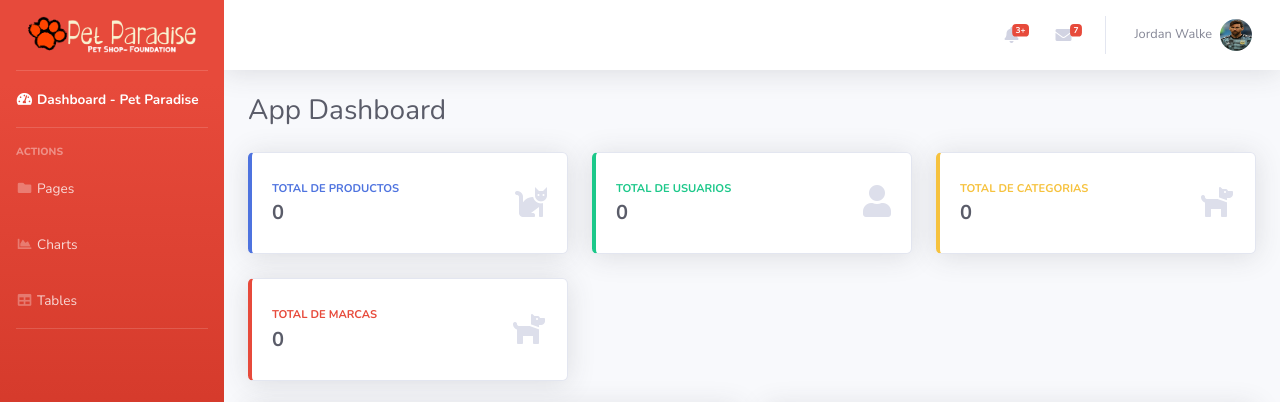
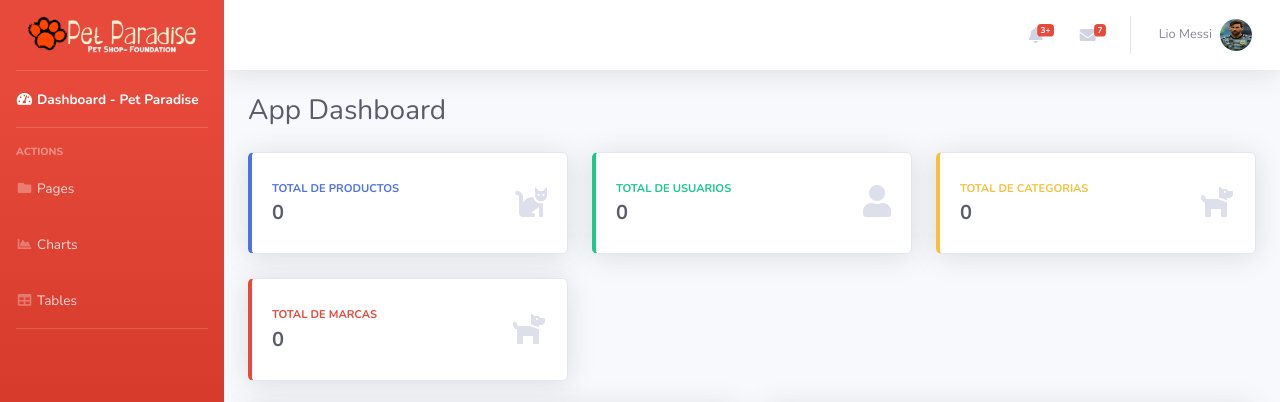
Before and after one commit to petparadiseg3/dashboard-react, a React app: page / in a window 1280 px wide. Shown: the top 402 px of the page. Built offline with nearby package versions, Linux system fonts and the light colour scheme; no server answers.

Commit message:
Cambio de visuales

```diff
--- a/public/index.html
+++ b/public/index.html
@@ -3,7 +3,7 @@
   <head>
     <meta charset="utf-8">
     <meta name="viewport" content="width=device-width, initial-scale=1">
-    <title>Dashboard DH-Movies - Admin</title>
+    <title>Dashboard - Pet Paradise</title>
 
     <!-- Custom fonts for this dashboard -->
     <link href="https://cdnjs.cloudflare.com/ajax/libs/font-awesome/5.12.1/css/all.min.css" rel="stylesheet">
--- a/src/components/ContentWrapper.js
+++ b/src/components/ContentWrapper.js
@@ -14,6 +14,7 @@ function ContentWrapper() {
         async function dataProducts() {
             const response = await fetch("http://localhost:3001/api/products");
             const data = await response.json();
+            console.log(data);
             setTableRowsData(data.products);
         }
         dataProducts();
--- a/src/components/TopBar.js
+++ b/src/components/TopBar.js
@@ -38,7 +38,7 @@ function TopBar(){
 						{/*<!-- Nav Item - User Information -->*/}
 						<li className="nav-item dropdown no-arrow">
 							<a className="nav-link dropdown-toggle" href="/" id="userDropdown">
-								<span className="mr-2 d-none d-lg-inline text-gray-600 small">Jordan Walke</span>
+								<span className="mr-2 d-none d-lg-inline text-gray-600 small">Lio Messi</span>
 								<img className="img-profile rounded-circle" src={foto} alt="Messi - Creador del Futbol" width="60"/>
 							</a>
 						</li>
```
Also changed, not shown: src/index.js (line endings or trailing spaces).
